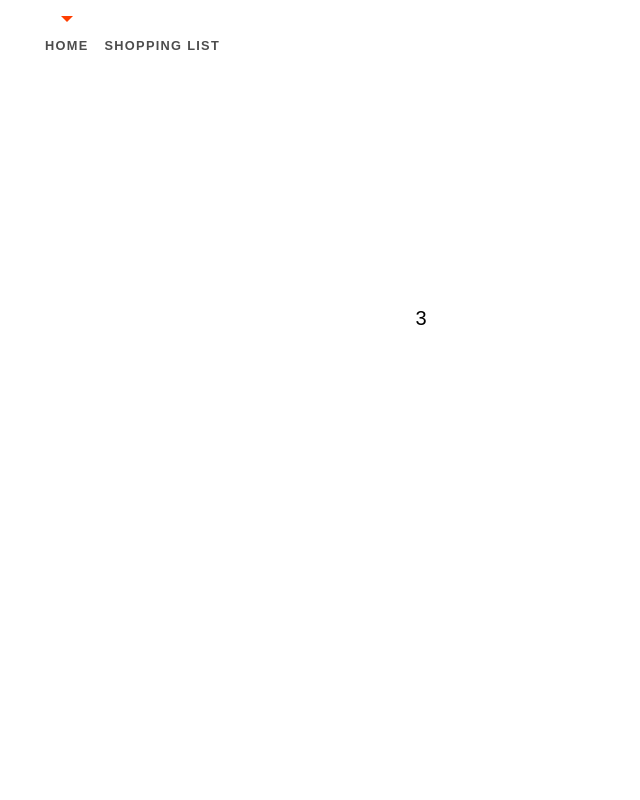
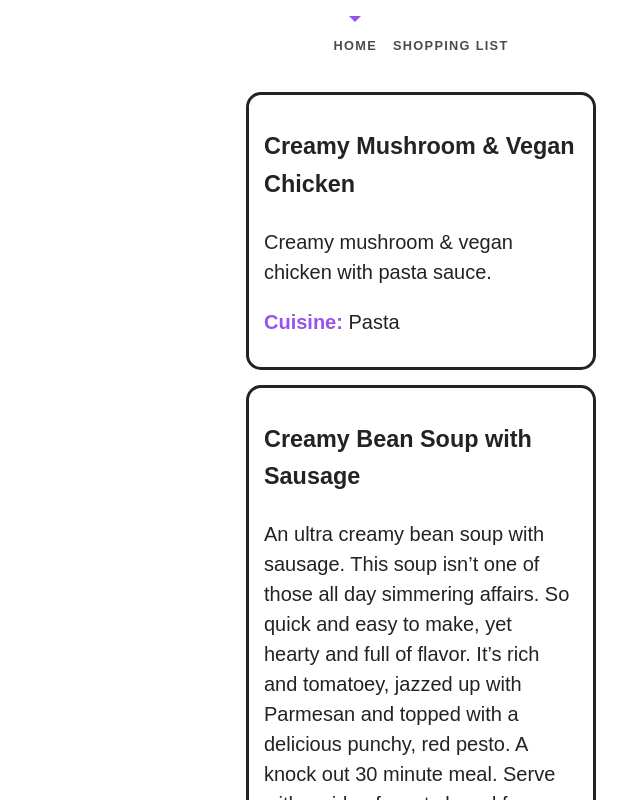
Before and after one commit to NielsLouwes/recipes-svelte-app, a SvelteKit app: page / in a window 1280 px wide. Shown: the top 800 px of the page, without its empty margins (219-859 px from the left). Built offline with nearby package versions, Linux system fonts and the light colour scheme.

Commit message:
add recipe cards main page

```diff
--- a/src/routes/Header.svelte
+++ b/src/components/Header.svelte
@@ -18,7 +18,9 @@
 <style>
 	header {
 		display: flex;
-		justify-content: space-between;
+		flex-direction: column;
+		justify-content: center;
+		align-items: center;
 	}
 
 	nav {
--- /dev/null
+++ b/src/components/RecipeCard.svelte
@@ -0,0 +1,46 @@
+<script>
+	export let name;
+	export let description;
+	export let cuisine;
+</script>
+
+<a href="/">
+	<div class="card">
+		<h3>{name}</h3>
+		<p>{description}</p>
+		<p><strong class="strong">Cuisine:</strong> {cuisine}</p>
+	</div>
+</a>
+
+<style>
+	.card {
+		border: 1px solid white;
+		border-radius: 15px;
+		padding: 10px 15px;
+		border: 3px solid rgb(36, 34, 36);
+		color: rgb(36, 34, 36);
+		margin-bottom: 15px;
+		width: 350px;
+	}
+
+	.card:hover {
+		background: lightgray;
+	}
+
+	.strong {
+		color: #9853ed;
+	}
+
+	a {
+		text-decoration: none;
+	}
+
+	a:hover {
+		text-decoration: none;
+		cursor: pointer;
+	}
+
+	p {
+		width: 98%;
+	}
+</style>
--- a/src/routes/+layout.svelte
+++ b/src/routes/+layout.svelte
@@ -1,5 +1,6 @@
 <script>
-	import Header from './Header.svelte';
+	import Header from '../components/Header.svelte';
+
 	import './styles.css';
 </script>
 
--- a/src/routes/+page.svelte
+++ b/src/routes/+page.svelte
@@ -1,7 +1,5 @@
 <script>
-	import Counter from './Counter.svelte';
-	import welcome from '$lib/images/svelte-welcome.webp';
-	import welcome_fallback from '$lib/images/svelte-welcome.png';
+	import RecipeCard from '../components/RecipeCard.svelte';
 	import recipes from '../data/recipes.json';
 
 	const recipesData = recipes['recipes'];
@@ -14,7 +12,9 @@
 </svelte:head>
 
 <section>
-	<p>{recipesData.length}</p>
+	{#each recipesData as { name, description, cuisine }}
+		<RecipeCard {name} {description} {cuisine} />
+	{/each}
 </section>
 
 <style>
@@ -25,8 +25,4 @@
 		align-items: center;
 		flex: 0.6;
 	}
-
-	h1 {
-		width: 100%;
-	}
 </style>
--- a/src/routes/styles.css
+++ b/src/routes/styles.css
@@ -7,7 +7,7 @@
 	--color-bg-0: rgb(202, 216, 228);
 	--color-bg-1: hsl(209, 36%, 86%);
 	--color-bg-2: hsl(224, 44%, 95%);
-	--color-theme-1: #ff3e00;
+	--color-theme-1: #9853ed;
 	--color-theme-2: #4075a6;
 	--color-text: rgba(0, 0, 0, 0.7);
 	--column-width: 42rem;
```
Also changed, not shown: src/components/Counter.svelte (renamed from src/routes/Counter.svelte).
